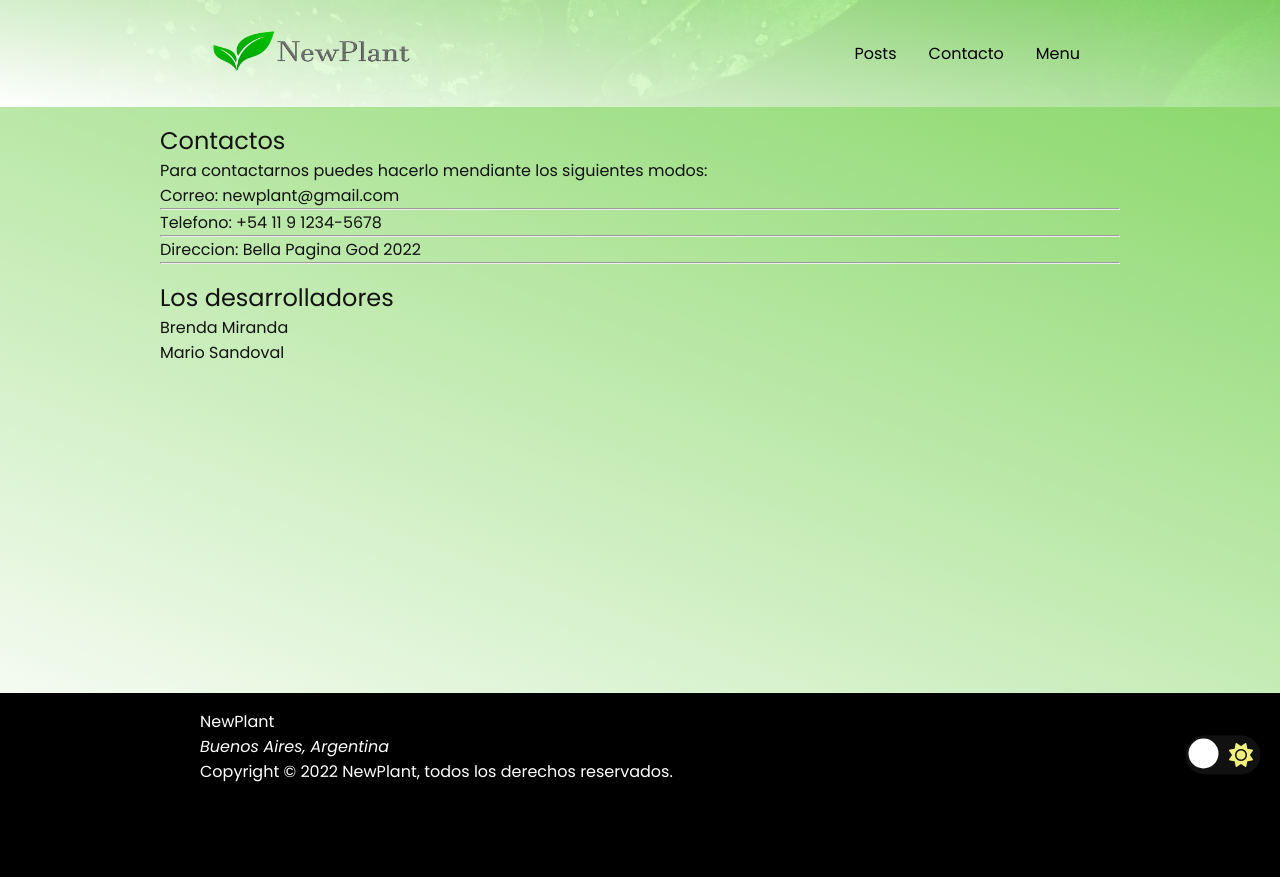
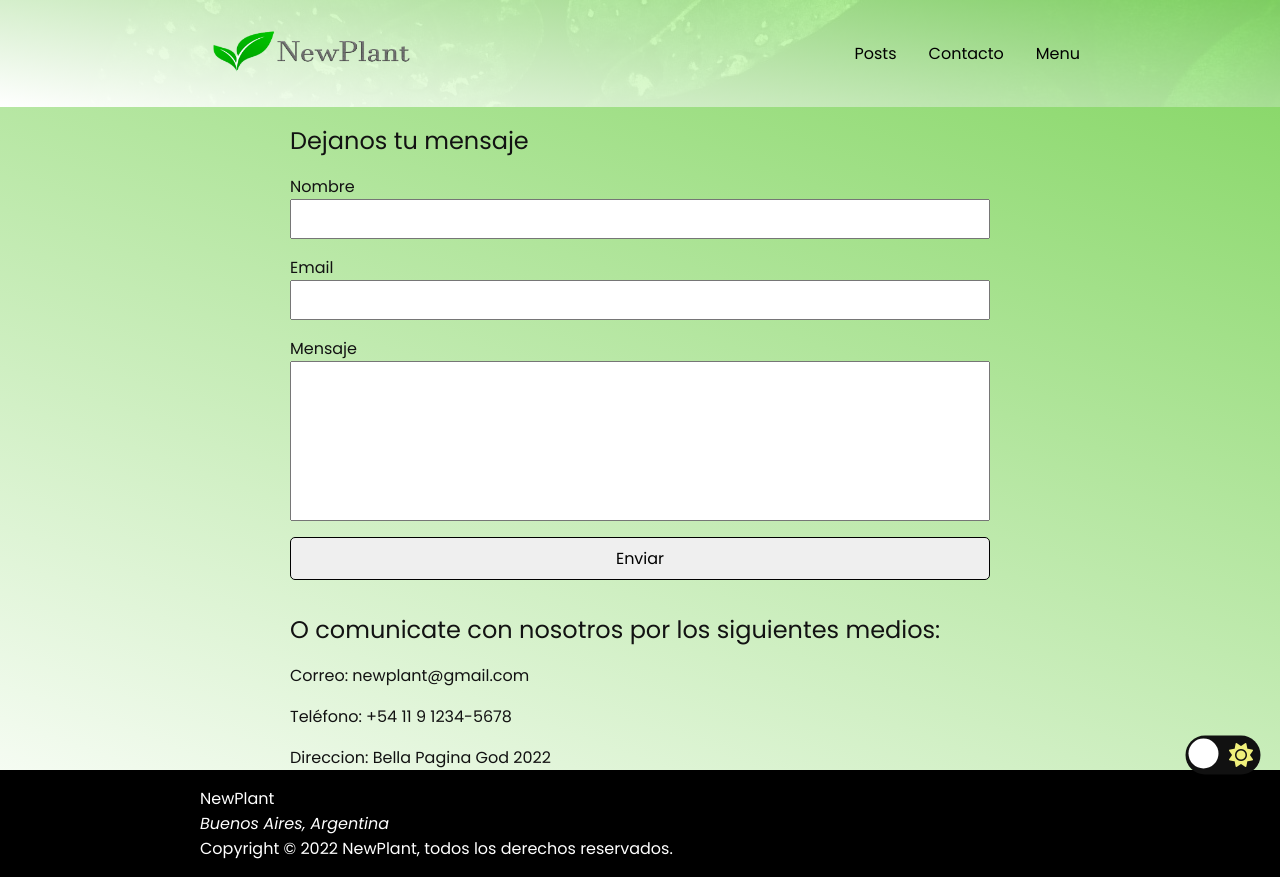
Before and after one commit to bmirandach/tp-diploweb, a Flask app: page /contacto in a window 1280 px wide. Before the commit the page ends 782 px from the top, so only its background shows below. Run offline with Flask 2, Linux system fonts and the light colour scheme; some libraries are stand-ins or nearby versions.

Commit message:
se creó el formulario de contacto
se incluye la extensión Flask-Mail
cambios en el template de contact
guía de uso en el README

```diff
--- a/app/FormUser.py
+++ b/app/FormUser.py
@@ -4,8 +4,8 @@
 import email_validator
 
 class UserCreate(FlaskForm):
-    username = StringField("Nombre de usuario", validators=[DataRequired()])
-    password = PasswordField('Contraseña', validators=[DataRequired()])
+    username = StringField("Nombre de usuario", validators=[DataRequired(), Length(min= 5)])
+    password = PasswordField('Contraseña', validators=[DataRequired(), Length(min=5)])
     email = StringField("Email", validators=[DataRequired(), Email()])
     submit = SubmitField("Crear usuario")
 
@@ -13,3 +13,9 @@
     username = StringField('Nombre de usuario', validators=[DataRequired()])
     password = PasswordField('Contraseña', validators=[DataRequired()])
     submit = SubmitField('Iniciar sesión')
+
+class ContactForm(FlaskForm):
+    name = StringField("Nombre", validators=[DataRequired(), Length(min= 3)])
+    email = StringField("Email", validators=[DataRequired(), Email()])
+    message = TextAreaField("Mensaje", validators=[DataRequired(), Length(min=3)])
+    submit = SubmitField('Enviar')
--- a/app/app.py
+++ b/app/app.py
@@ -8,11 +8,12 @@
 from flask_login import LoginManager
 from flask_login import UserMixin #incluye implementaciones genericas
 from flask_login import current_user, login_user, logout_user, login_required
+from flask_mail import Mail, Message
 
 from flask_sqlalchemy import SQLAlchemy
 from flask_migrate import Migrate
 
-from FormUser import UserCreate, LoginForm
+from FormUser import UserCreate, LoginForm, ContactForm
 from FormPost import PostCreate, PostUpdate, FavoriteForm
 
 projectdir = os.path.abspath(os.path.join(os.path.dirname(__file__),"..")) #donde esta app
@@ -21,12 +22,20 @@
 app=Flask(__name__) #inicializar la app
 app.config['SECRET_KEY'] = 'xxDDF878945f7f8t9gWavp5p'
 app.config['SQLALCHEMY_DATABASE_URI'] = 'sqlite:///' + db_path
+app.config['MAIL_SERVER'] = 'smtp-mail.outlook.com'
+app.config['MAIL_PORT'] = 587
+app.config['MAIL_USE_TLS'] = True
+app.config['MAIL_USE_SSL']=False
+app.config['MAIL_USERNAME'] = 'bm_tests@outlook.com'
+app.config['MAIL_PASSWORD'] = 'hola1234'
+
 db = SQLAlchemy(app)
 migrate = Migrate(app, db)
 bootstrap = Bootstrap(app)
 login = LoginManager(app)
 login.login_view = 'login' #indica que la funcion login es la que se encarga de los inicios de sesion
 login.login_message = 'Inicia sesión para ver esta página'
+mail = Mail(app)
 
 Favorites = db.Table(
     'favorites',
@@ -171,9 +180,24 @@
     all_contents = Post.query.all() #si uso first como traigo los otros 2?
     return render_template('index.html', list_posts=all_contents)
 
-@app.route('/contacto')
+
+@app.route('/contacto', methods=['GET', 'POST'])
 def contact():
-    return render_template('contact.html')
+    form = ContactForm()
+    if request.method == 'POST':
+        if form.validate_on_submit():
+            name= form.name.data
+            email = form.email.data
+            message = form.message.data
+            #se arma el mensaje para enviar y se agregan emisor y receptor
+            msg = Message(subject=f'Mensaje de {name} en NewPlant', body=f'Enviado por: {name}\nEmail: {email}\n\n{message}', sender=app.config['MAIL_USERNAME'], recipients=['brengabriela@gmail.com'])
+            mail.send(msg)
+            #limpia el formulario y se pasa sin datos
+            form = ContactForm(formdata=None)
+            return render_template('contact.html', success=True, form=form)
+        else:
+            flash('Error. Revise los datos del formulario.')
+    return render_template('contact.html', form=form)
 
 @app.route('/contactanos')
 def contact_us():
--- a/app/templates/contact.html
+++ b/app/templates/contact.html
@@ -1,17 +1,49 @@
 {% extends "./layout.html" %}
+{% import "bootstrap/wtf.html" as wtf %}
 {% block title %}Contacto{% endblock %}
 
 {% block main %}
+{% if success %}
+<div id="alerts" class="alert alert--success open">
+  <p class="alert__message">Tu mensaje fue enviado con éxito</p>
+</div>
+{% endif %}
+<div class="form_container">
+  <h2 class="title title--normal">Dejanos tu mensaje</h2>
+  <form action="" method="post" novalidate class="form">
+    {{ form.hidden_tag() }}
+    <div class="form__data">
+      {{ form.name.label }}
+      {{ form.name(size=32) }}
+      {% for error in form.name.errors %}
+      <span class="message--error">{{ error }}</span>
+      {% endfor %}
+    </div>
+    <div class="form__data">
+      {{ form.email.label }}
+      {{ form.email(size=32) }}
+      {% for error in form.email.errors %}
+      <span class="message--error">{{ error }}</span>
+      {% endfor %}
+    </div>
+    <div class="form__data">
+      {{ form.message.label }}
+      {{ form.message(size=500) }}
+      {% for error in form.message.errors %}
+      <span class="message--error">{{ error }}</span>
+      {% endfor %}
+    </div>
+    <div class="form__buttons">
+      {{ form.submit()}}
+    </div>
+  </form>
 
-<h2 class="title title--normal"> Contactos </h2>
-<p class="text">Para contactarnos puedes hacerlo mendiante los siguientes modos:</p>
-<p class="text">Correo: newplant@gmail.com</p>
-<hr>
-<p class="text">Telefono: +54 11 9 1234-5678</p>
-<hr>
-<p class="text">Direccion: Bella Pagina God 2022</p>
-<hr>
-<h2 class="title title--normal">Los desarrolladores</h2>
-<p class="text"> Brenda Miranda </p>
-<p class="text"> Mario Sandoval</p>
+  <h2 class="title title--normal"> O comunicate con nosotros por los siguientes medios: </h2>
+  <p class="text">Correo: newplant@gmail.com</p>
+
+  <p class="text">Teléfono: +54 11 9 1234-5678</p>
+
+  <p class="text">Direccion: Bella Pagina God 2022</p>
+</div>
+
 {% endblock %}
```
Also changed, not shown: README.md.
